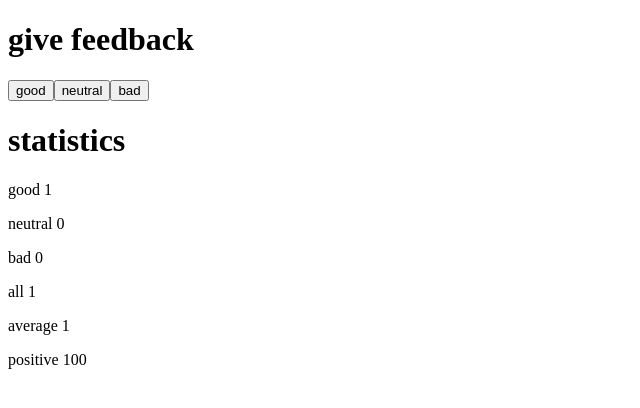
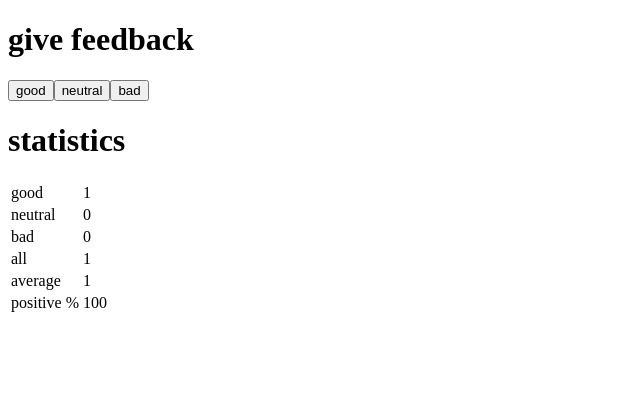
Before and after one commit to CavalliB/Ejercicios-react, a React (Vite) app: page / in a window 1280 px wide. Both pictures are taken after a click on the button "good". Shown: the top 408 px of the page, without its empty margins (0-640 px from the left). Built offline with nearby package versions, Linux system fonts and the light colour scheme.

Commit message:
ejercicio 1.11 unicafe final

```diff
--- a/src/Statistics.jsx
+++ b/src/Statistics.jsx
@@ -9,18 +9,26 @@
     const average = (votes.good - votes.bad) / all
     const positive = (votes.good / all) * 100
 
-    const StatisticLine = ({ text, value }) => (<p>{text} {value}</p>)
+    const StatisticLine = ({ text, value }) => (
+    <tr>
+        <td>{text}</td>
+        <td>{value}</td>
+    </tr>
+  )
 
 
     return (
     <div>
-        <StatisticLine text="good" value ={votes.good} />
-        <StatisticLine text="neutral" value ={votes.neutral} />
-        <StatisticLine text="bad" value ={votes.bad} />
-        <StatisticLine text="all" value ={all} />
-        <StatisticLine text="average" value ={average} />
-        <StatisticLine text="positive" value ={positive} />
-
+      <table>
+        <tbody>
+          <StatisticLine text="good" value={votes.good} />
+          <StatisticLine text="neutral" value={votes.neutral} />
+          <StatisticLine text="bad" value={votes.bad} />
+          <StatisticLine text="all" value={all} />
+          <StatisticLine text="average" value={average} />
+          <StatisticLine text="positive %" value={positive} />
+        </tbody>
+      </table>
     </div>
     )
 }
```
